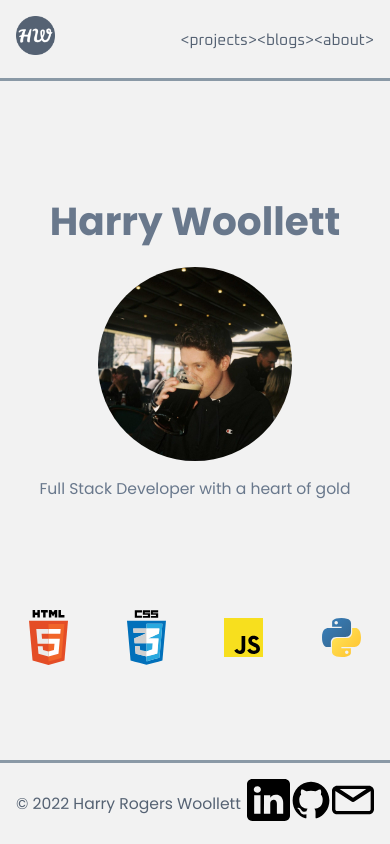
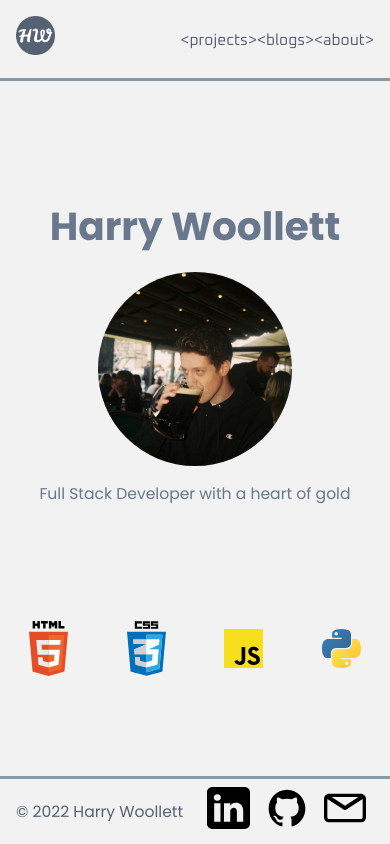
Before and after one commit to 2-Can/HarryWoollett_T1A2, a plain HTML site: page index.html in a window 390 px wide. Drawn offline with Linux system fonts and the light colour scheme.

Commit message:
completed mobile index, added link styling

```diff
--- a/index.html
+++ b/index.html
@@ -10,6 +10,7 @@
 </head>
 <body>
     <div class="container">
+
     <nav>
         <div class="logo">
             <a href="index.html"><img src="images/hrw512x512.png" alt=""></a>
@@ -26,6 +27,7 @@
         <img class=heroimg src="images/harry.jpg" alt="">
         <p>Full Stack Developer with a heart of gold</p>
     </main>
+
     <div class="languages">
         <img src="images/html5.svg" alt="HTML5 Logo">
         <img src="images/CSS.3.svg" alt="CSS3 Logo">
@@ -35,7 +37,7 @@
 
      <footer>
         <div class="footer">
-            <span class="copyright">&copy; 2022 Harry Rogers Woollett</span>
+            <span class="copyright">&copy; 2022 Harry Woollett</span>
             <a href="https://www.linkedin.com/in/harryrw/" target="_blank" class="footer-social"><img src="images/linkedin.svg" alt="LinkedInLogo"></a>
             <a href="https://github.com/2-Can" target="_blank" target="_blank" class="footer-social"><img src="images/github.svg" alt="GitHubLogo"></a>
             <a href="mailto:harry.rw96@gmail.com" target="_blank" class="footer-social"><img src="images/email2.svg" alt="Mail Logo"></a>
--- a/style.css
+++ b/style.css
@@ -106,11 +106,7 @@ main {
     color: #556273;
     align-items: center;
     border-top: 3px solid #8a99a6;
-    padding: 1rem;
-}
-
-footer img:hover {
-    transform: scale 1.3;
+    padding: 0 1rem 0 1rem;
 }
 
 .copyright {
@@ -118,6 +114,15 @@ footer img:hover {
     font-size: 4vw;
 }
 
-.footer-social img {
+.footer-social {
+    padding: 0.5rem;
+    transition: transform 0.4s;
+}
+
+.footer-social:hover {
+    transform: scale(1.3);
+}
+
+.footer-social img{
     width: 5vh;
 }
```
Lines whose indentation alone changed are shown as unchanged.
